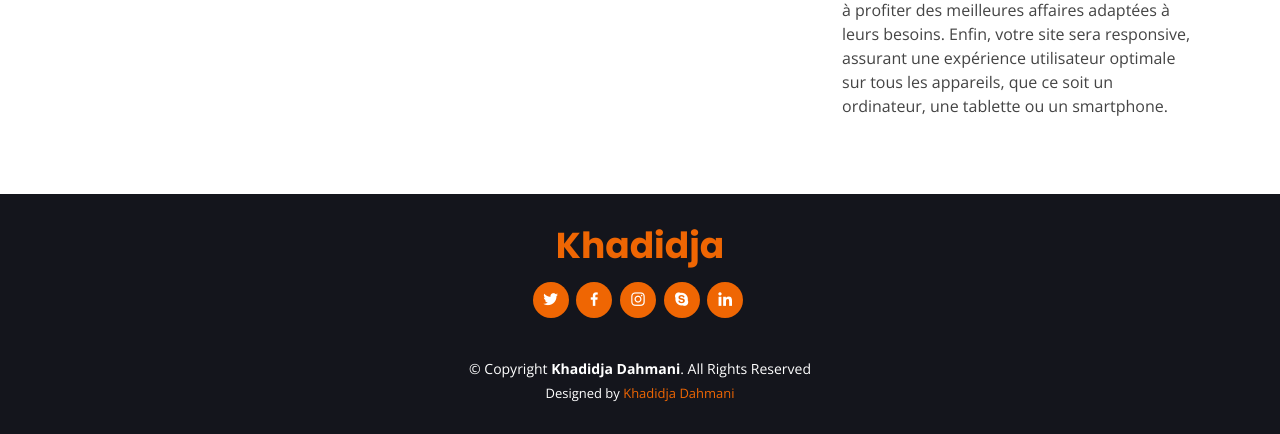
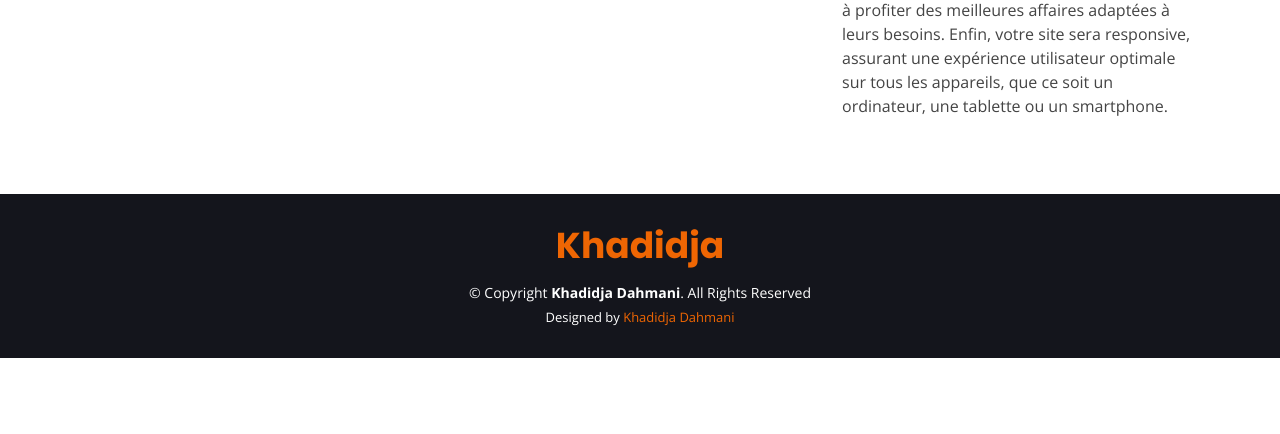
Before and after one commit to Khadidja02/portfolio, a Django app: page /portfolio/1/ in a window 1280 px wide. Shown: the part 860-1294 px from the top of the page. After the commit the page ends 1218 px from the top, so only its background shows below. Run offline with Django 5.2, Linux system fonts and the light colour scheme; data comes from the database, SQL or seed files in the repository; some libraries are stand-ins or nearby versions.

Commit message:
New Changes

```diff
--- a/webpages/templates/portfolio-details.html
+++ b/webpages/templates/portfolio-details.html
@@ -122,13 +122,7 @@
   <footer id="footer">
     <div class="container">
       <h3><a href="/">{{first_name}}</a></h3>
-      <div class="social-links">
-        <a href="#" class="twitter"><i class="bx bxl-twitter"></i></a>
-        <a href="#" class="facebook"><i class="bx bxl-facebook"></i></a>
-        <a href="#" class="instagram"><i class="bx bxl-instagram"></i></a>
-        <a href="#" class="google-plus"><i class="bx bxl-skype"></i></a>
-        <a href="#" class="linkedin"><i class="bx bxl-linkedin"></i></a>
-      </div>
+
       <div class="copyright">
         &copy; Copyright <strong><span>{{first_name}} {{last_name}}</span></strong>. All Rights Reserved
       </div>
```
